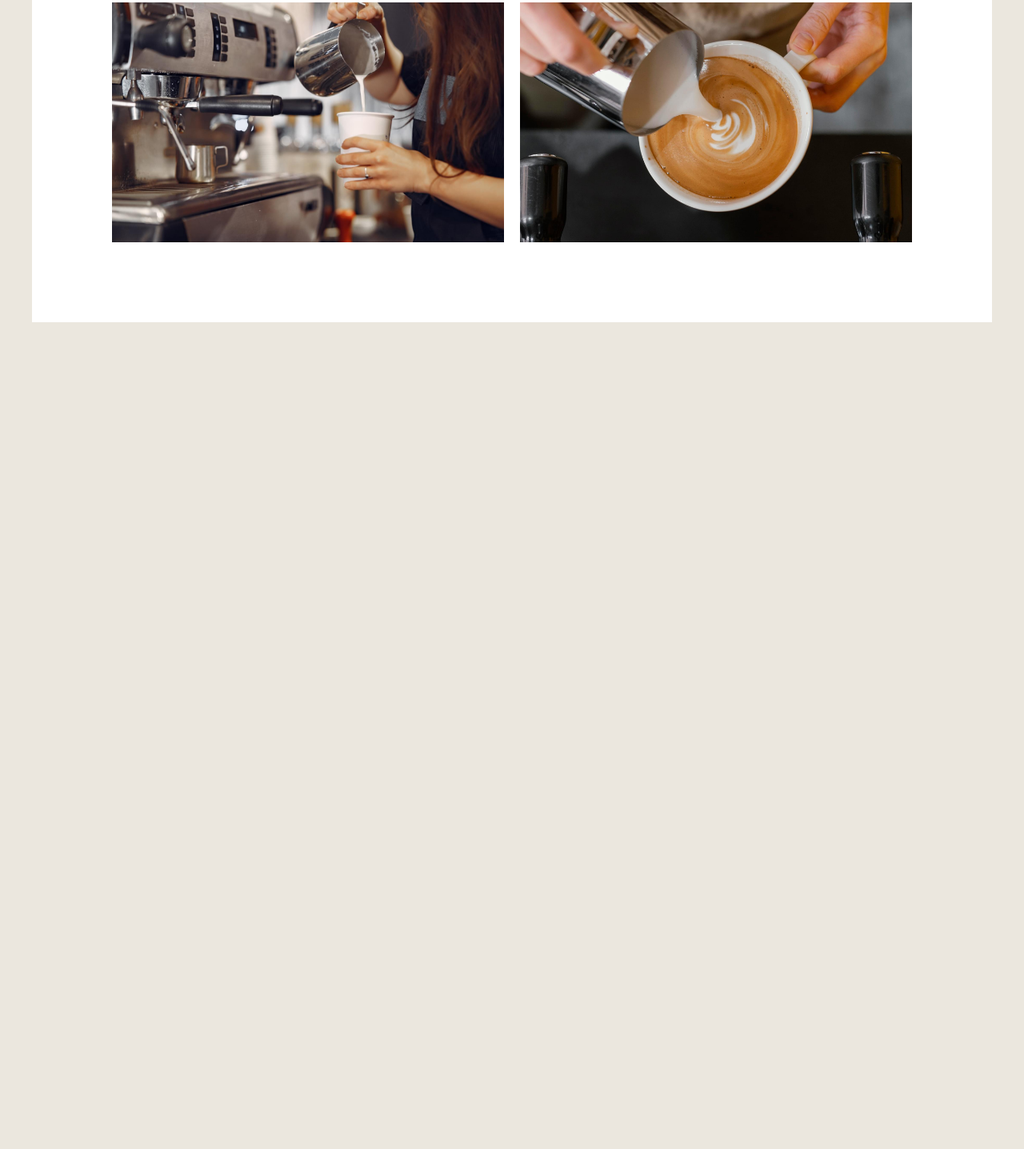
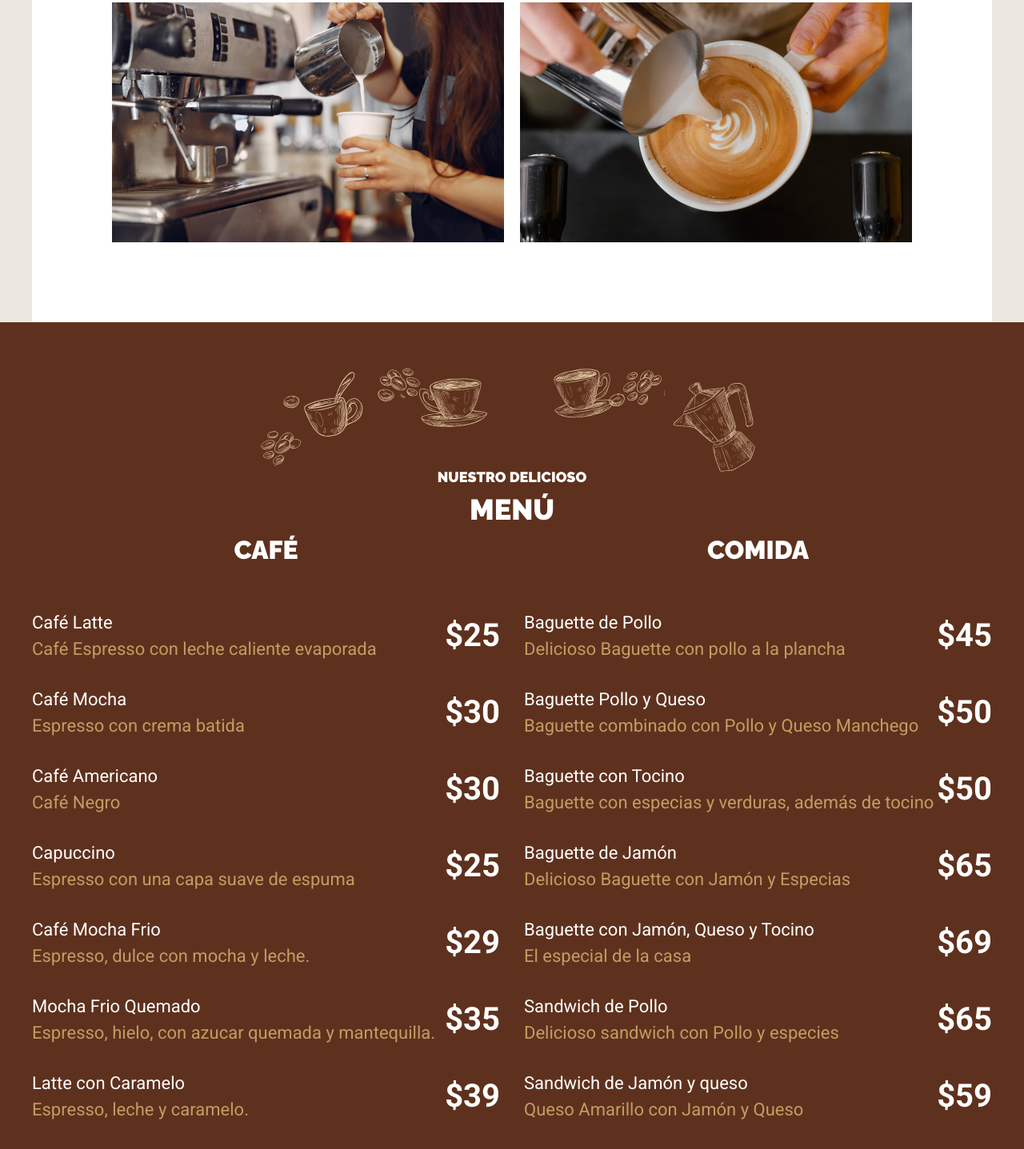
Before and after one commit to dolivare5/web-cafeteria, a website: page index.html in a window 1280 px wide. Shown: the part 2910-4347 px from the top of the page at 80% size. Before the commit the page ends 3313 px from the top, so only its background shows below. Drawn offline with Linux system fonts and the light colour scheme; a web font is replaced by a local one.

Commit message:
Sección de menu de la cafeteria listo.

```diff
--- a/index.html
+++ b/index.html
@@ -116,6 +116,84 @@
 
         </main> <!-- .contenedor .contenido-principal -->
 
+        <section class="nuestro-menu">
+            <h2 class="heading-blanco"><span>Nuestro delicioso</span> Menú</h2>
+            <div class="contenedor grid-menu">
+                <section class="menu cafe">
+                    <h3>Café</h3>
+
+                    <ul>
+                        <li>
+                            <p>Café Latte <span>Café Espresso con leche caliente evaporada</span> </p>
+                            <p class="precio">$25</p>
+                        </li>
+                        <li>
+                            <p>Café Mocha <span>Espresso con crema batida</span> </p>
+                            <p class="precio">$30</p>
+                        </li>
+                        <li>
+                            <p>Café Americano <span>Café Negro</span> </p>
+                            <p class="precio">$30</p>
+                        </li>
+                        <li>
+                            <p>Capuccino<span>Espresso con una capa suave de espuma</span> </p>
+                            <p class="precio">$25</p>
+                        </li>
+                        <li>
+                            <p>Café Mocha Frio<span>Espresso, dulce con mocha y leche.</span> </p>
+                            <p class="precio">$29</p>
+                        </li>
+                        <li>
+                            <p>Mocha Frio Quemado<span>Espresso, hielo, con azucar quemada y mantequilla.</span> </p>
+                            <p class="precio">$35</p>
+                        </li>
+                        <li>
+                            <p>Latte con Caramelo<span>Espresso, leche y caramelo.</span> </p>
+                            <p class="precio">$39</p>
+                        </li>
+                    </ul>
+
+                </section> <!-- .menu .cafe -->
+
+                <section class="menu comida">
+                    <h3>Comida</h3>
+
+                    <ul>
+                        <li>
+                            <p>Baguette de Pollo <span>Delicioso Baguette con pollo a la plancha</span> </p>
+                            <p class="precio">$45</p>
+                        </li>
+                        <li>
+                            <p>Baguette Pollo y Queso <span>Baguette combinado con Pollo y Queso Manchego</span> </p>
+                            <p class="precio">$50</p>
+                        </li>
+                        <li>
+                            <p>Baguette con Tocino<span>Baguette con especias y verduras, además de tocino</span> </p>
+                            <p class="precio">$50</p>
+                        </li>
+                        <li>
+                            <p>Baguette de Jamón<span>Delicioso Baguette con Jamón y Especias</span> </p>
+                            <p class="precio">$65</p>
+                        </li>
+                        <li>
+                            <p>Baguette con Jamón, Queso y Tocino<span>El especial de la casa</span> </p>
+                            <p class="precio">$69</p>
+                        </li>
+                        <li>
+                            <p>Sandwich de Pollo<span>Delicioso sandwich con Pollo y especies</span> </p>
+                            <p class="precio">$65</p>
+                        </li>
+                        <li>
+                            <p>Sandwich de Jamón y queso<span>Queso Amarillo con Jamón y Queso</span> </p>
+                            <p class="precio">$59</p>
+                        </li>
+                    </ul>
+
+                </section> <!-- .menu .comida -->
+            </div><!-- .contenedor.grid-menu -->
+
+        </section> <!-- .nuestro-menu -->
+
     </body>
 
 </html>
--- a/src/scss/base/_tipografia.scss
+++ b/src/scss/base/_tipografia.scss
@@ -33,6 +33,18 @@ h2{
   margin: 0;
 }
 
+.heading-blanco{
+    @extend h2;
+    color: v.$blanco;
+    span{
+      color: v.$blanco;
+    }
+
+    &:after{
+      display: none;
+    }
+}
+
 h3{
   font-size: 3.2rem;
 }
--- a/src/scss/home/_index.scss
+++ b/src/scss/home/_index.scss
@@ -1,3 +1,4 @@
 @forward "contenido";
 @forward "iconos";
 @forward "galeria";
+@forward "menu";
--- /dev/null
+++ b/src/scss/home/_menu.scss
@@ -0,0 +1,55 @@
+@use "../base/variables" as v;
+@use "../base/mixins" as m;
+
+.nuestro-menu{
+    background-image: url("../img/menu_arriba.svg"), url("../img/menu_abajo.svg"), linear-gradient(to top, v.$primario, v.$primario);
+    background-repeat: no-repeat;
+    background-position:  center 5rem, center 92%,  100%;
+    background-size: 200%;
+
+    padding: 15rem 5rem 40rem 5rem;
+    @include m.tablet{
+        padding: 18rem 0 30rem 0;
+        background-size: 100%;
+    }
+
+    @include m.desktop{
+        background-size: 50%, 50%, 100%;
+    }
+}
+
+.grid-menu{
+  @include m.tablet{
+      @include m.grid(2, 3rem);
+  }
+}
+
+.menu{
+
+    h3{
+        color: v.$blanco;
+    }
+
+    li{
+        display: flex;
+        justify-content: space-between;
+        align-items: center;
+        p{
+            margin: 0 0 3rem 0;
+            color: v.$blanco;
+            font-size: 2.2rem;
+            line-height: 1.5;
+            span{
+                display: block;
+                color: v.$secundario;
+            }
+        }
+
+        .precio{
+            font-size: 4rem;
+            font-weight: 700;
+
+        }
+    }
+
+}
```
Also changed, not shown: build/css/app.css.
